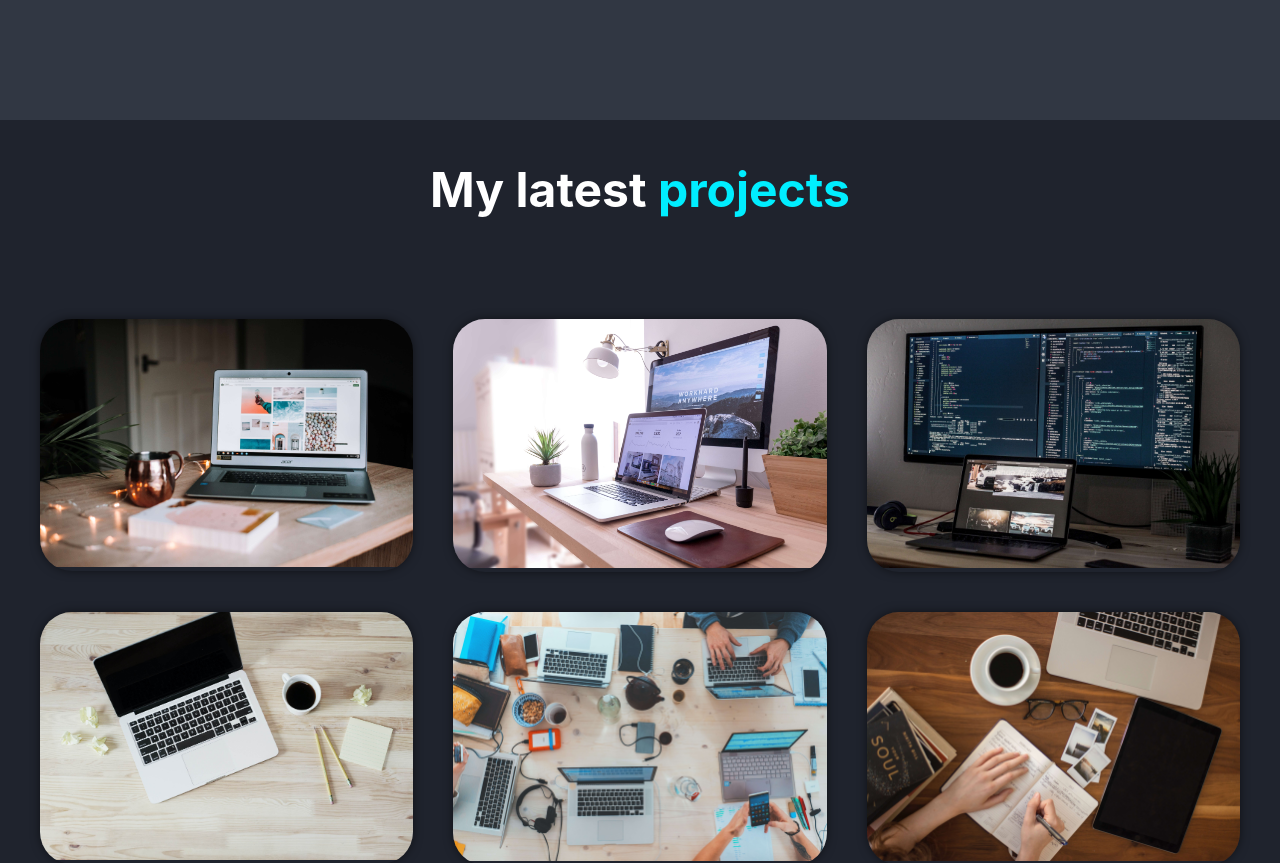
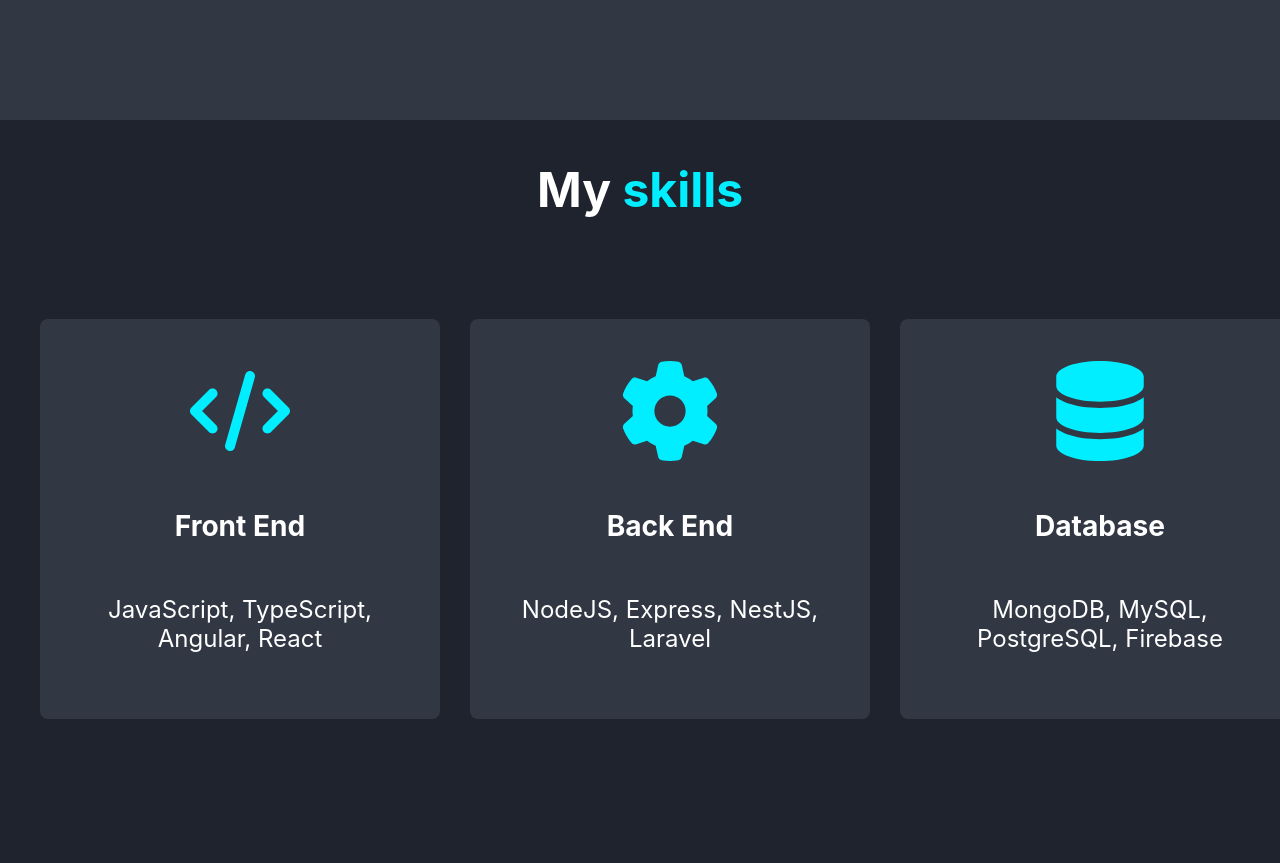
Before and after one commit to Alexandre-Vernet/portfolio, a React (Create React App) app: page / in a window 1280 px wide. Shown: the part 760-1623 px from the top of the page. Built offline with nearby package versions, Linux system fonts and the light colour scheme.

Commit message:
feat(skills): Add section

```diff
--- a/src/App.js
+++ b/src/App.js
@@ -3,6 +3,7 @@ import Header from "./components/Header/Header";
 import About from "./components/About/About";
 import Contact from "./components/Contact/Contact";
 import { Toaster } from "react-hot-toast";
+import Skills from "./components/Skills/Skills";
 
 function App() {
     return (
@@ -10,6 +11,7 @@ function App() {
             <Toaster/>
             <Header/>
             <About/>
+            <Skills/>
             <Projects/>
             <Contact/>
         </div>
--- a/src/components/Projects/Projects.scss
+++ b/src/components/Projects/Projects.scss
@@ -1,7 +1,7 @@
 @import "/src/utils/colors.scss";
 
 .projects {
-    background: $third-color;
+    background: $second-color;
 
     .container {
         h2 {
--- /dev/null
+++ b/src/components/Skills/Skills.js
@@ -0,0 +1,63 @@
+import './Skills.scss';
+import { useTranslation } from "react-i18next";
+import Code from "../../images/svg/Code";
+import Gear from "../../images/svg/Gear";
+import Database from "../../images/svg/Database";
+
+const Skills = () => {
+    const { t } = useTranslation('common');
+    const frontEnd = Array.from(t('skills.skills_list.front_end', { returnObjects: true }));
+    const backEnd = Array.from(t('skills.skills_list.back_end', { returnObjects: true }));
+    const database = Array.from(t('skills.skills_list.database', { returnObjects: true }));
+    const array = [frontEnd, backEnd, database];
+
+    const skills = [
+        {
+            name: 'Front End',
+            icon: <Code/>,
+            skill: array[0].map(db => {
+                return db
+            }).join(', ')
+        },
+        {
+            name: 'Back End',
+            icon: <Gear/>,
+            skill: array[1].map(db => {
+                return db
+            }).join(', ')
+        },
+        {
+            name: 'Database',
+            icon: <Database/>,
+            skill: array[2].map(db => {
+                return db
+            }).join(', ')
+        }
+    ]
+
+    return (
+        <section className="skills" id="skills">
+            <div className="container">
+                <h2>{ t('skills.my') } <span>{ t('skills.skills') }</span></h2>
+                <div className="skills-container">
+                    { skills.map((skill, index) => {
+                        return (
+                            <div className="skills-box" key={ index }>
+                                {
+                                    skills[index].icon
+                                }
+                                <h3>{ skills[index].name }</h3>
+                                <p>
+                                    {
+                                        skills[index].skill
+                                    }
+                                </p>
+                            </div>
+                        )
+                    }) }
+                </div>
+            </div>
+        </section>
+    );
+}
+export default Skills;
--- /dev/null
+++ b/src/components/Skills/Skills.scss
@@ -0,0 +1,60 @@
+@import "/src/utils/colors.scss";
+@import "/src/utils/button.scss";
+
+.skills {
+    height: 100vh;
+    width: 100%;
+    background: $third-color;
+    color: $white;
+
+    .container {
+        h2 {
+            width: 100%;
+            text-align: center;
+            color: white;
+            font-size: 3em;
+            margin-bottom: 100px;
+
+            span {
+                color: $main-color;
+            }
+        }
+
+        .skills-container {
+            display: flex;
+            flex-direction: row;
+            justify-content: space-evenly;
+            align-items: center;
+            margin-bottom: 100px;
+            gap: 30px;
+
+            .skills-box {
+                display: flex;
+                flex-direction: column;
+                justify-content: center;
+                align-items: center;
+                width: 400px;
+                height: 400px;
+                background: $second-color;
+                border-radius: 8px;
+                color: $white;
+                font-size: 1.5em;
+                text-align: center;
+                padding: 1em;
+                transition: all 0.3s ease-in-out;
+
+                &:hover {
+                    border: 3px solid $main-color;
+                    transform: scale(1.1);
+                }
+
+                svg {
+                    width: 100px;
+                    height: 100px;
+                    margin-bottom: 20px;
+                    color: $main-color;
+                }
+            }
+        }
+    }
+}
--- /dev/null
+++ b/src/images/svg/Code.js
@@ -0,0 +1,12 @@
+const Code = () => {
+    return (
+        <svg xmlns="http://www.w3.org/2000/svg"
+             fill="currentColor"
+             viewBox="0 0 640 512">
+            <path
+                d="M392.8 1.2c-17-4.9-34.7 5-39.6 22l-128 448c-4.9 17 5 34.7 22 39.6s34.7-5 39.6-22l128-448c4.9-17-5-34.7-22-39.6zm80.6 120.1c-12.5 12.5-12.5 32.8 0 45.3L562.7 256l-89.4 89.4c-12.5 12.5-12.5 32.8 0 45.3s32.8 12.5 45.3 0l112-112c12.5-12.5 12.5-32.8 0-45.3l-112-112c-12.5-12.5-32.8-12.5-45.3 0zm-306.7 0c-12.5-12.5-32.8-12.5-45.3 0l-112 112c-12.5 12.5-12.5 32.8 0 45.3l112 112c12.5 12.5 32.8 12.5 45.3 0s12.5-32.8 0-45.3L77.3 256l89.4-89.4c12.5-12.5 12.5-32.8 0-45.3z"/>
+        </svg>
+    )
+}
+
+export default Code;
--- /dev/null
+++ b/src/images/svg/Database.js
@@ -0,0 +1,12 @@
+const Database = () => {
+    return (
+        <svg xmlns="http://www.w3.org/2000/svg"
+             fill="currentColor"
+             viewBox="0 0 448 512">
+            <path
+                d="M448 80v48c0 44.2-100.3 80-224 80S0 172.2 0 128V80C0 35.8 100.3 0 224 0S448 35.8 448 80zM393.2 214.7c20.8-7.4 39.9-16.9 54.8-28.6V288c0 44.2-100.3 80-224 80S0 332.2 0 288V186.1c14.9 11.8 34 21.2 54.8 28.6C99.7 230.7 159.5 240 224 240s124.3-9.3 169.2-25.3zM0 346.1c14.9 11.8 34 21.2 54.8 28.6C99.7 390.7 159.5 400 224 400s124.3-9.3 169.2-25.3c20.8-7.4 39.9-16.9 54.8-28.6V432c0 44.2-100.3 80-224 80S0 476.2 0 432V346.1z"/>
+        </svg>
+    )
+}
+
+export default Database;
--- /dev/null
+++ b/src/images/svg/Gear.js
@@ -0,0 +1,12 @@
+const Gear = () => {
+    return (
+        <svg xmlns="http://www.w3.org/2000/svg"
+             fill="currentColor"
+             viewBox="0 0 512 512">
+            <path
+                d="M495.9 166.6c3.2 8.7 .5 18.4-6.4 24.6l-43.3 39.4c1.1 8.3 1.7 16.8 1.7 25.4s-.6 17.1-1.7 25.4l43.3 39.4c6.9 6.2 9.6 15.9 6.4 24.6c-4.4 11.9-9.7 23.3-15.8 34.3l-4.7 8.1c-6.6 11-14 21.4-22.1 31.2c-5.9 7.2-15.7 9.6-24.5 6.8l-55.7-17.7c-13.4 10.3-28.2 18.9-44 25.4l-12.5 57.1c-2 9.1-9 16.3-18.2 17.8c-13.8 2.3-28 3.5-42.5 3.5s-28.7-1.2-42.5-3.5c-9.2-1.5-16.2-8.7-18.2-17.8l-12.5-57.1c-15.8-6.5-30.6-15.1-44-25.4L83.1 425.9c-8.8 2.8-18.6 .3-24.5-6.8c-8.1-9.8-15.5-20.2-22.1-31.2l-4.7-8.1c-6.1-11-11.4-22.4-15.8-34.3c-3.2-8.7-.5-18.4 6.4-24.6l43.3-39.4C64.6 273.1 64 264.6 64 256s.6-17.1 1.7-25.4L22.4 191.2c-6.9-6.2-9.6-15.9-6.4-24.6c4.4-11.9 9.7-23.3 15.8-34.3l4.7-8.1c6.6-11 14-21.4 22.1-31.2c5.9-7.2 15.7-9.6 24.5-6.8l55.7 17.7c13.4-10.3 28.2-18.9 44-25.4l12.5-57.1c2-9.1 9-16.3 18.2-17.8C227.3 1.2 241.5 0 256 0s28.7 1.2 42.5 3.5c9.2 1.5 16.2 8.7 18.2 17.8l12.5 57.1c15.8 6.5 30.6 15.1 44 25.4l55.7-17.7c8.8-2.8 18.6-.3 24.5 6.8c8.1 9.8 15.5 20.2 22.1 31.2l4.7 8.1c6.1 11 11.4 22.4 15.8 34.3zM256 336a80 80 0 1 0 0-160 80 80 0 1 0 0 160z"/>
+        </svg>
+    )
+}
+
+export default Gear;
--- a/src/translations/en.json
+++ b/src/translations/en.json
@@ -3,6 +3,7 @@
     "header": {
         "home": "Home",
         "about": "About",
+        "skills": "Skills",
         "projects": "My projects",
         "contact": "Contact"
     },
@@ -32,6 +33,30 @@
         "description": "I'm 23 years old, I live in Toulouse and I work as a software engineer at Capgemini.",
         "download_cv": "Download my CV"
     },
+    "skills": {
+        "my": "My",
+        "skills": "skills",
+        "skills_list": {
+            "front_end": [
+                "JavaScript",
+                "TypeScript",
+                "Angular",
+                "React"
+            ],
+            "back_end": [
+                "NodeJS",
+                "Express",
+                "NestJS",
+                "Laravel"
+            ],
+            "database": [
+                "MongoDB",
+                "MySQL",
+                "PostgreSQL",
+                "Firebase"
+            ]
+        }
+    },
     "projects": {
         "my_latest": "My latest",
         "projects": "projects",
@@ -44,27 +69,27 @@
             {
                 "name": "Super-Store",
                 "description": "E-Commerce with cart management, products, orders and payment (Stripe)",
-                "url":  "https://github.com/Alexandre-Vernet/SuperStore"
+                "url": "https://github.com/Alexandre-Vernet/SuperStore"
             },
             {
                 "name": "NAS-Download-Torrent-Plex",
                 "description": "Automated torrent download and display movies & series in an interface",
-                "url":  "https://github.com/Alexandre-Vernet/NAS-Download-Torrent-Plex"
+                "url": "https://github.com/Alexandre-Vernet/NAS-Download-Torrent-Plex"
             },
             {
                 "name": "Program Generator",
                 "description": "Web / software project generator with framework choice",
-                "url":  "https://github.com/Alexandre-Vernet/Program-Generator"
+                "url": "https://github.com/Alexandre-Vernet/Program-Generator"
             },
             {
                 "name": "Weather-App",
                 "description": "Weather application with position retrieval, display of current and forecast weather",
-                "url":  "https://play.google.com/store/apps/details?id=com.ynov.vernet.projetdevmobilemto"
+                "url": "https://play.google.com/store/apps/details?id=com.ynov.vernet.projetdevmobilemto"
             },
             {
                 "name": "Todo-List",
                 "description": "Mobile application for managing shared tasks with multiple users in real time",
-                "url":  "https://play.google.com/store/apps/details?id=com.ynov.vernet.to_dolist"
+                "url": "https://play.google.com/store/apps/details?id=com.ynov.vernet.to_dolist"
             }
         ]
     },
--- a/src/translations/fr.json
+++ b/src/translations/fr.json
@@ -3,6 +3,7 @@
     "header": {
         "home": "Accueil",
         "about": "À propos",
+        "skills": "Compétences",
         "projects": "Mes projets",
         "contact": "Contact"
     },
@@ -32,6 +33,30 @@
         "description": "J'ai 23 ans, j'habite à Toulouse et je travaille en tant qu'ingénieur logiciel chez Capgemini.",
         "download_cv": "Télécharger mon CV"
     },
+    "skills": {
+        "my": "Mes",
+        "skills": "compétences",
+        "skills_list": {
+            "front_end": [
+                "JavaScript",
+                "TypeScript",
+                "Angular",
+                "React"
+            ],
+            "back_end": [
+                "NodeJS",
+                "Express",
+                "NestJS",
+                "Laravel"
+            ],
+            "database": [
+                "MongoDB",
+                "MySQL",
+                "PostgreSQL",
+                "Firebase"
+            ]
+        }
+    },
     "projects": {
         "my_latest": "Mes derniers",
         "projects": "projets",
@@ -44,27 +69,27 @@
             {
                 "name": "Super-Store",
                 "description": "E-Commerce avec gestion de panier, de produits, de commande et de paiement (Stripe)",
-                "url":  "https://github.com/Alexandre-Vernet/SuperStore"
+                "url": "https://github.com/Alexandre-Vernet/SuperStore"
             },
             {
                 "name": "NAS-Download-Torrent-Plex",
                 "description": "Automatisation de téléchargement de torrent et affichage dans une interface",
-                "url":  "https://github.com/Alexandre-Vernet/NAS-Download-Torrent-Plex"
+                "url": "https://github.com/Alexandre-Vernet/NAS-Download-Torrent-Plex"
             },
             {
                 "name": "Program Generator",
                 "description": "Générateur de project web / logiciel avec choix de framework",
-                "url":  "https://github.com/Alexandre-Vernet/Program-Generator"
+                "url": "https://github.com/Alexandre-Vernet/Program-Generator"
             },
             {
                 "name": "Météo",
                 "description": "Application météo avec récupération de la position, affichage de la météo actuelle et prévisionnelle",
-                "url":  "https://play.google.com/store/apps/details?id=com.ynov.vernet.projetdevmobilemto"
+                "url": "https://play.google.com/store/apps/details?id=com.ynov.vernet.projetdevmobilemto"
             },
             {
                 "name": "Todo-List",
                 "description": "Application mobile de gestion de tâches partagées avec plusieurs utilisateurs en temps réel",
-                "url":  "https://play.google.com/store/apps/details?id=com.ynov.vernet.to_dolist"
+                "url": "https://play.google.com/store/apps/details?id=com.ynov.vernet.to_dolist"
             }
         ]
     },
```
